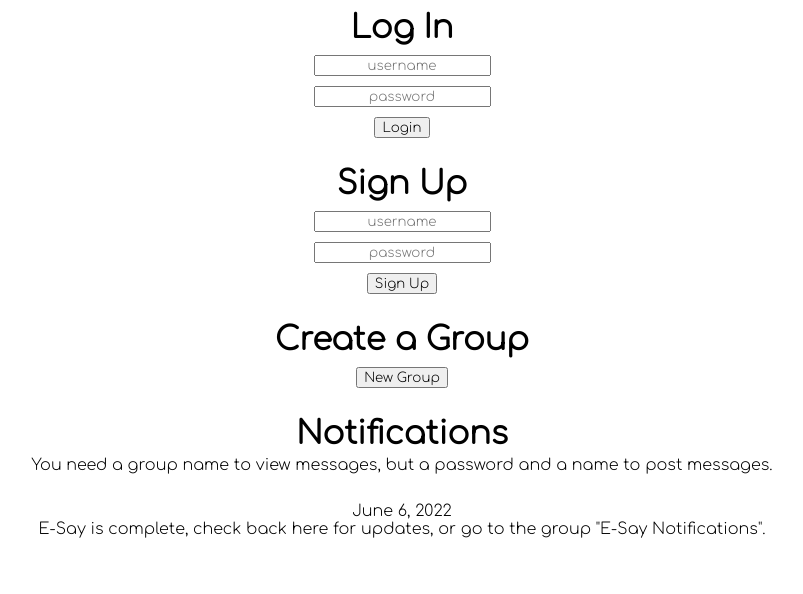
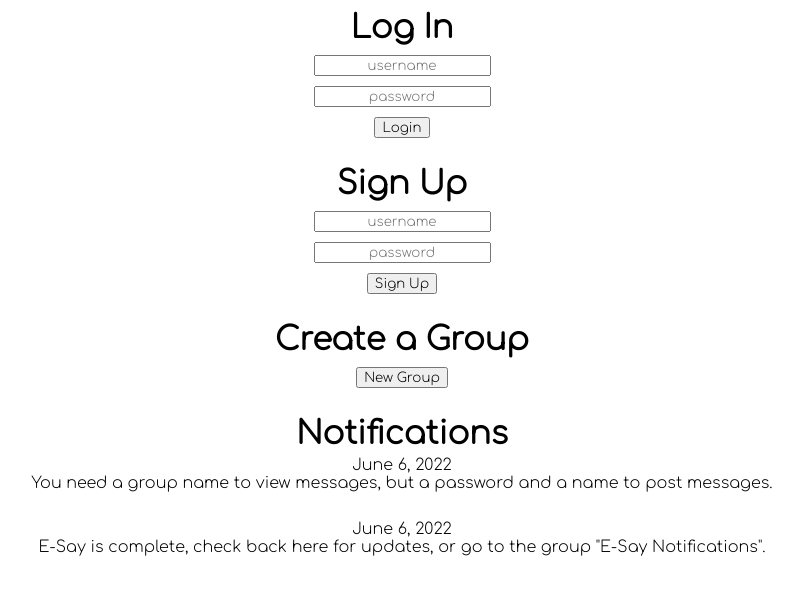
Before and after one commit to bobyjoe111/e-sau, a website: page index.html in a window 1280 px wide. Shown: the whole page, without its empty margins (238-1041 px from the left). Drawn offline with Linux system fonts and the light colour scheme.

Commit message:
Notifications

```diff
--- a/index.html
+++ b/index.html
@@ -28,7 +28,7 @@
 		<button id='groupPage'>New Group</button>
 		<br><br>
 		<h1>Notifications</h1>
-		<p>You need a group name to view messages, but a password and a name to post messages.</p><br>
+		<p>June 6, 2022<br>You need a group name to view messages, but a password and a name to post messages.</p><br>
 		<p>June 6, 2022<br>E-Say is complete, check back here for updates, or go to the group "E-Say Notifications".</p>
 
 
```
